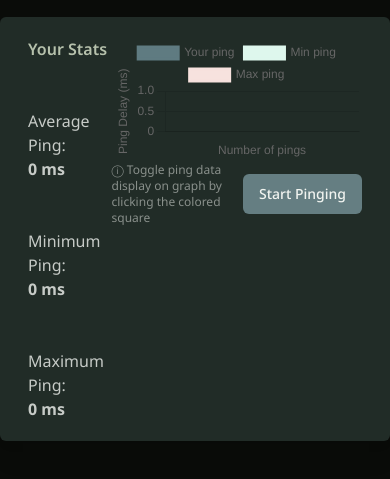
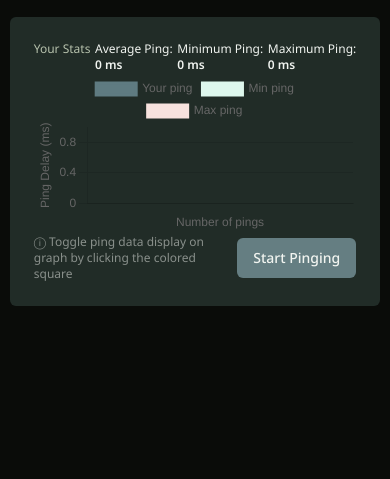
Before and after one commit to dot-tsu/laggy-or-not, an Astro site: page / in a window 390 px wide. Shown: the part 87-566 px from the top of the page. Built offline with nearby package versions, Linux system fonts and the light colour scheme; Astro itself is replaced by a stand-in of ours.

Commit message:
Add responsiveness to ping component

```diff
--- a/src/sections/Ping.astro
+++ b/src/sections/Ping.astro
@@ -143,24 +143,21 @@ import { Button } from "@/components/ui/button";
   });
 </script>
 
-<section
-  class="w-[750px] bg-secondary/40 text-content px-7 py-5 rounded-md shadow-xl flex justify-center">
+<section class="md:w-2/4 w-[95%] bg-secondary/40 p-6 rounded-md md:flex">
   <div
-    class="w-1/4 flex flex-col gap-12 [&>p]:text-content/80 [&>p>span]:font-bold [&>p>span]:block">
-    <h2 class="font-semibold text-primary">Your Stats</h2>
+    class="flex md:flex-col justify-between md:pb-16 text-nowrap text-xs md:text-base flex-wrap [&>p>span]:font-semibold [&>p>span]:block">
+    <h2 class="text-primary">Your Stats</h2>
     <p>Average Ping: <span id="pingAvg">0 ms</span></p>
     <p>Minimum Ping: <span id="pingMin">0 ms</span></p>
     <p>Maximum Ping: <span id="pingMax">0 ms</span></p>
   </div>
-  <div class="w-3/4">
-    <canvas id="pingChart" class="h-full"></canvas>
-    <div class="flex justify-around items-center">
+  <div class="w-full md:ml-5">
+    <canvas id="pingChart"></canvas>
+    <div class="flex justify-between items-center float-right md:float-none">
       <p class="text-xs text-content/50">
         ⓘ Toggle ping data display on graph by clicking the colored square
       </p>
-      <Button id="pingButton" className="float-right my-3">
-        Start Pinging
-      </Button>
+      <Button id="pingButton">Start Pinging </Button>
     </div>
   </div>
 </section>
```
